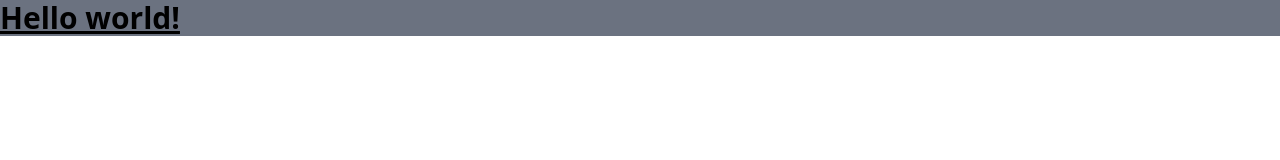
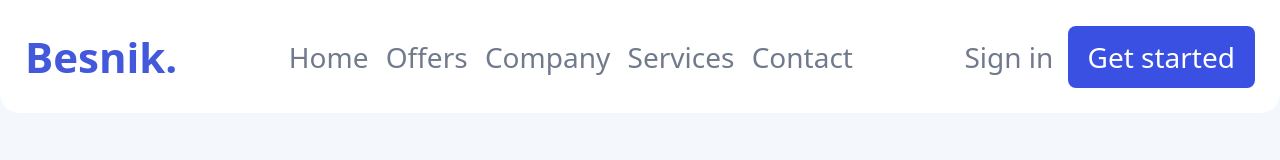
Before and after one commit to EugeneKh1988/taildemo, a website: page src/index.html in a window 1280 px wide. Drawn offline with Linux system fonts and the light colour scheme.

Commit message:
Added header

```diff
--- a/src/index.html
+++ b/src/index.html
@@ -4,13 +4,33 @@
 <head>
   <meta charset="UTF-8">
   <meta name="viewport" content="width=device-width, initial-scale=1.0">
+  <link rel="stylesheet" href="https://cdnjs.cloudflare.com/ajax/libs/font-awesome/6.1.1/css/all.min.css" />
   <link href="/dist/main.css" rel="stylesheet">
 </head>
 
-<body>
-  <h1 class="text-3xl font-bold underline bg-gray-500">
-    Hello world!
-  </h1>
+<body class="bg-[#f4f7fc]">
+  <div class="container mx-auto">
+    <div class="bg-white flex flex-1 justify-between items-center px-[25px] rounded-b-[20px]">
+      <div class="font-bold text-[42px] text-[#4358da] py-[25px] flex">
+        <div class="lg:hidden mr-3">
+          <i class="fa-solid fa-bars"></i>
+        </div>
+        Besnik.
+      </div>
+      <ul class="hidden lg:inline-block text-[28px] text-[#707a8c]">
+        <li class="inline py-[25px] lg:mr-[10px]"><a href="">Home</a></li>
+        <li class="inline py-[25px] lg:mr-[10px]"><a href="">Offers</a></li>
+        <li class="inline py-[25px] lg:mr-[10px]"><a href="">Company</a></li>
+        <li class="inline py-[25px] lg:mr-[10px]"><a href="">Services</a></li>
+        <li class="inline py-[25px]">Contact</li>
+      </ul>
+      <div>
+        <a href="" class="py-[25px] mr-[10px] text-[28px] text-[#707a8c]">Sign in</a>
+        <button class="bg-[#3a50e3] text-white rounded-[8px] text-[28px] px-[20px] py-[10px]">Get started</button>
+      </div>
+    </div>
+  </div>
+  <div></div>
 </body>
 
 </html>
```
Also changed, not shown: dist/main.css.
